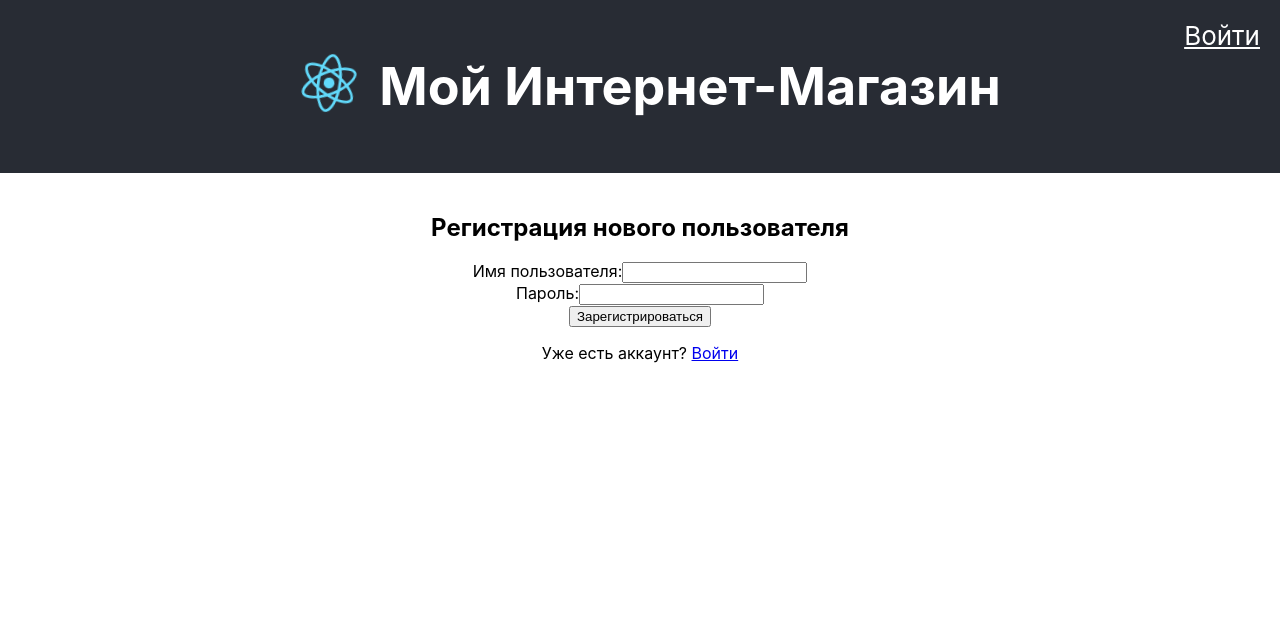
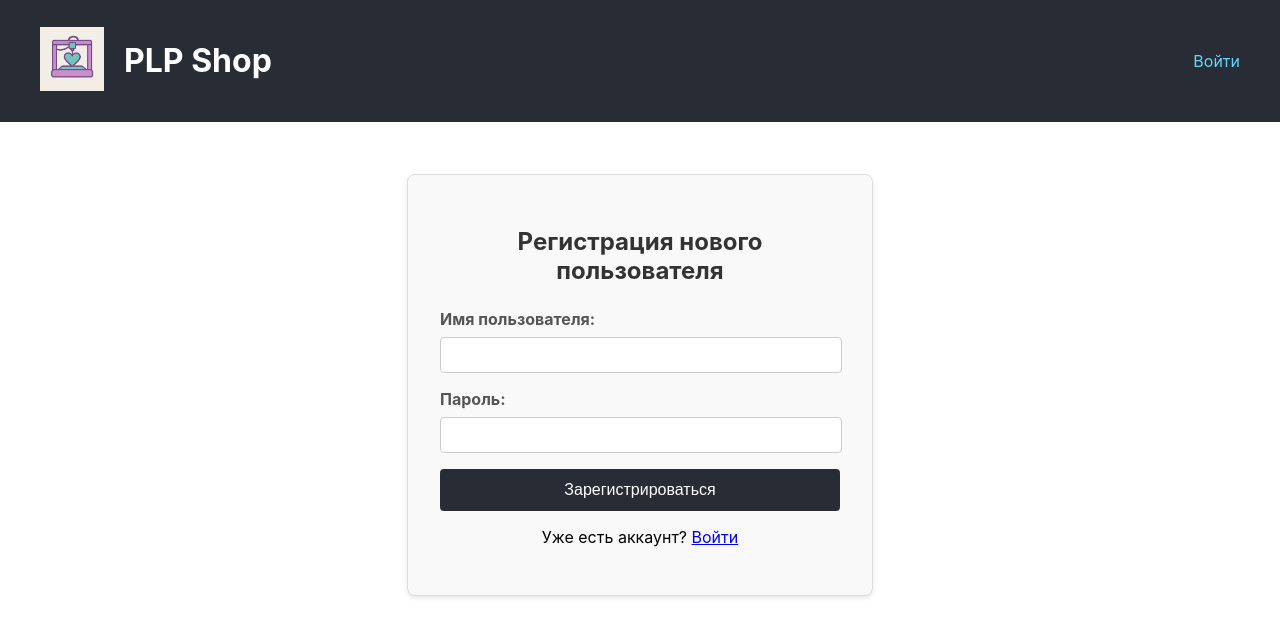
Before and after one commit to labaks/FilamentShop, a React (Create React App) app in the folder frontend/: page /register in a window 1280 px wide. Shown: the top 636 px of the page. Built offline with nearby package versions, Linux system fonts and the light colour scheme.

Commit message:
feat: refactor header and admin page styles; add new header component and update layout structure

```diff
--- a/frontend/src/App.css
+++ b/frontend/src/App.css
@@ -1,29 +1,6 @@
 .App {
   text-align: center;
 }
-
-.App-logo {
-  height: 10vmin;
-  pointer-events: none;
-}
-
-@media (prefers-reduced-motion: no-preference) {
-  .App-logo {
-    animation: App-logo-spin infinite 20s linear;
-  }
-}
-
-.App-header {
-  background-color: #282c34;
-  padding: 20px;
-  display: flex;
-  align-items: center;
-  justify-content: center;
-  font-size: calc(10px + 2vmin);
-  color: white;
-  position: relative;
-}
-
 .App-link {
   color: #61dafb;
 }
--- /dev/null
+++ b/frontend/src/components/Header.js
@@ -0,0 +1,25 @@
+import React from 'react';
+import { Link } from 'react-router-dom';
+import logo from '../logo.png';
+import styles from '../styles/Header.module.css';
+
+const Header = ({ user, onLogout }) => {
+    return (
+        <header className={styles.header}>
+            <div className={styles.logoContainer}>
+                <Link to="/">
+                    <img src={logo} className={styles.logo} alt="logo" />
+                </Link>
+                <Link to="/" className={styles.shopTitle}>
+                    <h1>PLP Shop</h1>
+                </Link>
+            </div>
+            <div className={styles.navContainer}>
+                {user ? (<span>Привет, {user.username}! <button onClick={onLogout} className={styles.logoutButton}>Выйти</button></span>) : (<Link to="/login" className={styles.navLink}>Войти</Link>)}
+                {user && user.role === 'admin' && (<Link to="/admin" className={styles.navLink}>Админ-панель</Link>)}
+            </div>
+        </header>
+    );
+};
+
+export default Header;
--- a/frontend/src/components/Layout.js
+++ b/frontend/src/components/Layout.js
@@ -1,7 +1,6 @@
 import React, { useState, useEffect } from 'react';
-import { Routes, Route, Link, useNavigate } from 'react-router-dom';
+import { Routes, Route, useNavigate } from 'react-router-dom';
 import { jwtDecode } from 'jwt-decode';
-import logo from '../logo.svg';
 
 import ProductPage from '../pages/ProductPage';
 import ProductListPage from '../pages/ProductListPage';
@@ -9,6 +8,7 @@ import AdminPage from '../pages/AdminPage';
 import LoginPage from '../pages/LoginPage';
 import RegisterPage from '../pages/RegisterPage';
 import ProtectedRoute from './ProtectedRoute';
+import Header from './Header';
 
 const Layout = () => {
   const [user, setUser] = useState(null);
@@ -38,14 +38,7 @@ const Layout = () => {
 
   return (
     <div className="App">
-      <header className="App-header">
-        <Link to="/"><img src={logo} className="App-logo" alt="logo" width="100" /></Link>
-        <Link to="/" style={{ textDecoration: 'none', color: 'inherit' }}><h1>Мой Интернет-Магазин</h1></Link>
-        <div style={{ position: 'absolute', top: '20px', right: '20px', color: 'white', display: 'flex', gap: '15px', alignItems: 'center' }}>
-          {user ? (<span>Привет, {user.username} <button onClick={handleLogout} style={{ marginLeft: '10px' }}>Выйти</button></span>) : (<Link to="/login" style={{ color: 'white' }}>Войти</Link>)}
-          {user && user.role === 'admin' && (<Link to="/admin" style={{ color: 'white' }}>Админ</Link>)}
-        </div>
-      </header>
+      <Header user={user} onLogout={handleLogout} />
       <main style={{ padding: '20px' }}>
         <Routes>
           <Route path="/" element={<ProductListPage />} />
--- a/frontend/src/pages/AdminPage.js
+++ b/frontend/src/pages/AdminPage.js
@@ -1,6 +1,8 @@
 import React, { useState, useEffect } from 'react';
 import axios from 'axios';
 import { useNavigate } from 'react-router-dom';
+
+import styles from '../styles/AdminPage.module.css';
 
 const API_URL = 'http://localhost:5000/api/products';
 
@@ -118,55 +120,49 @@ const AdminPage = () => {
         });
     };
 
-    const handleLogout = () => {
-        localStorage.removeItem('token');
-        navigate('/login');
-    };
-
     if (loading) return <div>Загрузка...</div>;
     if (error) return <div style={{ color: 'red' }}>{error}</div>;
 
     return (
-        <div>
-            <div style={{ display: 'flex', justifyContent: 'space-between', alignItems: 'center' }}>
+        <div className={styles.adminContainer}>
+            <div className={styles.header}>
                 <h1>Панель администратора</h1>
-                <button onClick={handleLogout}>Выйти</button>
             </div>
 
             {/* Форма для добавления/редактирования */}
-            <form onSubmit={handleSubmit} style={{ marginBottom: '2rem', border: '1px solid #ccc', padding: '1rem' }}>
+            <form onSubmit={handleSubmit} className={styles.form}>
                 <h3>{isEditing ? 'Редактировать товар' : 'Добавить новый товар'}</h3>
                 <input type="text" name="name" value={formData.name} onChange={handleInputChange} placeholder="Название товара" required />
                 <input type="number" name="price" value={formData.price} onChange={handleInputChange} placeholder="Цена" required step="0.01" />
                 <input type="number" name="stock" value={formData.stock} onChange={handleInputChange} placeholder="Количество на складе" required />
                 <textarea name="description" value={formData.description} onChange={handleInputChange} placeholder="Описание"></textarea>
                 <input type="text" name="imageUrl" value={formData.imageUrl} onChange={handleInputChange} placeholder="URL изображения" />
-                <button type="submit">{isEditing ? 'Сохранить изменения' : 'Добавить товар'}</button>
-                {isEditing && <button type="button" onClick={resetForm}>Отмена</button>}
+                <button type="submit" className={styles.submitButton}>{isEditing ? 'Сохранить изменения' : 'Добавить товар'}</button>
+                {isEditing && <button type="button" onClick={resetForm} className={styles.cancelButton}>Отмена</button>}
             </form>
 
             {/* Список товаров */}
             <h2>Список товаров</h2>
-            <table style={{ width: '100%', borderCollapse: 'collapse' }}>
+            <table className={styles.table}>
                 <thead>
                     <tr>
-                        <th style={{ border: '1px solid #ddd', padding: '8px' }}>ID</th>
-                        <th style={{ border: '1px solid #ddd', padding: '8px' }}>Название</th>
-                        <th style={{ border: '1px solid #ddd', padding: '8px' }}>Цена</th>
-                        <th style={{ border: '1px solid #ddd', padding: '8px' }}>На складе</th>
-                        <th style={{ border: '1px solid #ddd', padding: '8px' }}>Действия</th>
+                        <th>ID</th>
+                        <th>Название</th>
+                        <th>Цена</th>
+                        <th>На складе</th>
+                        <th>Действия</th>
                     </tr>
                 </thead>
                 <tbody>
                     {products.map((product) => (
                         <tr key={product.id}>
-                            <td style={{ border: '1px solid #ddd', padding: '8px' }}>{product.id}</td>
-                            <td style={{ border: '1px solid #ddd', padding: '8px' }}>{product.name}</td>
-                            <td style={{ border: '1px solid #ddd', padding: '8px' }}>{product.price}</td>
-                            <td style={{ border: '1px solid #ddd', padding: '8px' }}>{product.stock}</td>
-                            <td style={{ border: '1px solid #ddd', padding: '8px' }}>
+                            <td>{product.id}</td>
+                            <td>{product.name}</td>
+                            <td>{product.price}</td>
+                            <td>{product.stock}</td>
+                            <td className={styles.actions}>
                                 <button onClick={() => handleEdit(product)}>Редактировать</button>
-                                <button onClick={() => handleDelete(product.id)} style={{ marginLeft: '8px' }}>Удалить</button>
+                                <button onClick={() => handleDelete(product.id)} className={styles.deleteButton}>Удалить</button>
                             </td>
                         </tr>
                     ))}
--- a/frontend/src/pages/LoginPage.js
+++ b/frontend/src/pages/LoginPage.js
@@ -2,6 +2,8 @@ import React, { useState } from 'react';
 import axios from 'axios';
 import { useNavigate, Link } from 'react-router-dom';
 import { jwtDecode } from 'jwt-decode';
+
+import styles from '../styles/AuthForm.module.css'; // Используем общий модуль
 
 const LoginPage = ({ onLogin }) => {
     const [username, setUsername] = useState('');
@@ -36,21 +38,21 @@ const LoginPage = ({ onLogin }) => {
     };
 
     return (
-        <div>
-            <h2>Вход для администратора</h2>
+        <div className={styles.formContainer}> {/* Используем класс из общего модуля */}
+            <h2>Вход</h2>
             <form onSubmit={handleLogin}>
-                <div>
+                <div className={styles.formGroup}> {/* Используем класс из общего модуля */}
                     <label>Имя пользователя:</label>
                     <input type="text" value={username} onChange={(e) => setUsername(e.target.value)} required />
                 </div>
-                <div>
+                <div className={styles.formGroup}> {/* Используем класс из общего модуля */}
                     <label>Пароль:</label>
                     <input type="password" value={password} onChange={(e) => setPassword(e.target.value)} required />
                 </div>
-                {error && <p style={{ color: 'red' }}>{error}</p>}
-                <button type="submit">Войти</button>
+                {error && <p className={styles.errorMessage}>{error}</p>} {/* Используем класс из общего модуля */}
+                <button type="submit" className={styles.formButton}>Войти</button> {/* Используем класс из общего модуля */}
             </form>
-            <p>Нет аккаунта? <Link to="/register">Зарегистрируйтесь</Link></p>
+            <p className={styles.formLink}>Нет аккаунта? <Link to="/register">Зарегистрируйтесь</Link></p> {/* Используем класс из общего модуля */}
         </div>
     );
 };
--- a/frontend/src/pages/ProductListPage.js
+++ b/frontend/src/pages/ProductListPage.js
@@ -45,7 +45,7 @@ const ProductListPage = () => {
                             <div style={{ border: '1px solid #ccc', padding: '16px', borderRadius: '8px', width: '200px', cursor: 'pointer' }}>
                                 <img src={product.imageUrl || 'https://via.placeholder.com/150'} alt={product.name} style={{ width: '100%', height: '150px', objectFit: 'cover' }} />
                                 <h3>{product.name}</h3>
-                                <p>Цена: {product.price} руб.</p>
+                                <p>Цена: {product.price} лв.</p>
                                 <p>В наличии: {product.stock} шт.</p>
                             </div>
                         </Link>
--- a/frontend/src/pages/ProductPage.js
+++ b/frontend/src/pages/ProductPage.js
@@ -44,7 +44,7 @@ const ProductPage = () => {
         <div className="product-page">
             <h1>{product.name}</h1>
             <img src={product.imageUrl || 'https://via.placeholder.com/400'} alt={product.name} style={{ maxWidth: '400px', borderRadius: '8px' }} />
-            <p><strong>Цена:</strong> {product.price} руб.</p>
+            <p><strong>Цена:</strong> {product.price} лв.</p>
             <p><strong>В наличии:</strong> {product.stock} шт.</p>
             <p>{product.description}</p>
             {/* TODO: Добавить кнопку "Добавить в корзину" */}
--- a/frontend/src/pages/RegisterPage.js
+++ b/frontend/src/pages/RegisterPage.js
@@ -2,7 +2,10 @@ import React, { useState } from 'react';
 import axios from 'axios';
 import { useNavigate, Link } from 'react-router-dom';
 
+import styles from '../styles/AuthForm.module.css';
+
 const RegisterPage = () => {
+    // Импортируем общий модуль стилей
     const [username, setUsername] = useState('');
     const [password, setPassword] = useState('');
     const [error, setError] = useState('');
@@ -35,22 +38,22 @@ const RegisterPage = () => {
     };
 
     return (
-        <div>
+        <div className={styles.formContainer}> {/* Используем класс из общего модуля */}
             <h2>Регистрация нового пользователя</h2>
             <form onSubmit={handleRegister}>
-                <div>
+                <div className={styles.formGroup}> {/* Используем класс из общего модуля */}
                     <label>Имя пользователя:</label>
                     <input type="text" value={username} onChange={(e) => setUsername(e.target.value)} required />
                 </div>
-                <div>
+                <div className={styles.formGroup}> {/* Используем класс из общего модуля */}
                     <label>Пароль:</label>
                     <input type="password" value={password} onChange={(e) => setPassword(e.target.value)} required />
                 </div>
-                {error && <p style={{ color: 'red' }}>{error}</p>}
-                {success && <p style={{ color: 'green' }}>{success}</p>}
-                <button type="submit">Зарегистрироваться</button>
+                {error && <p className={styles.errorMessage}>{error}</p>} {/* Используем класс из общего модуля */}
+                {success && <p className={styles.successMessage}>{success}</p>} {/* Используем класс из общего модуля */}
+                <button type="submit" className={styles.formButton}>Зарегистрироваться</button> {/* Используем класс из общего модуля */}
             </form>
-            <p>Уже есть аккаунт? <Link to="/login">Войти</Link></p>
+            <p className={styles.formLink}>Уже есть аккаунт? <Link to="/login">Войти</Link></p> {/* Используем класс из общего модуля */}
         </div>
     );
 };
--- /dev/null
+++ b/frontend/src/styles/AdminPage.module.css
@@ -0,0 +1,78 @@
+.adminContainer {
+    max-width: 1200px;
+    margin: 0 auto;
+}
+
+.header {
+    display: flex;
+    justify-content: space-between;
+    align-items: center;
+    margin-bottom: 2rem;
+}
+
+.form {
+    margin-bottom: 2rem;
+    border: 1px solid #ccc;
+    padding: 1.5rem;
+    border-radius: 8px;
+    display: flex;
+    flex-direction: column;
+    gap: 1rem;
+}
+
+.form input,
+.form textarea {
+    width: 100%;
+    padding: 0.5rem;
+    border: 1px solid #ccc;
+    border-radius: 4px;
+}
+
+.form button {
+    padding: 0.75rem;
+    border: none;
+    border-radius: 4px;
+    cursor: pointer;
+    font-size: 1rem;
+}
+
+.submitButton {
+    background-color: #28a745;
+    color: white;
+}
+
+.cancelButton {
+    background-color: #6c757d;
+    color: white;
+    margin-left: 10px;
+}
+
+.table {
+    width: 100%;
+    border-collapse: collapse;
+}
+
+.table th,
+.table td {
+    border: 1px solid #ddd;
+    padding: 12px;
+    text-align: left;
+}
+
+.table th {
+    background-color: #f2f2f2;
+}
+
+.actions button {
+    margin-right: 8px;
+    padding: 5px 10px;
+    cursor: pointer;
+    border: 1px solid #ccc;
+    border-radius: 4px;
+}
+
+.deleteButton {
+    background-color: #dc3545;
+    color: white;
+    border-color: #dc3545;
+}
--- /dev/null
+++ b/frontend/src/styles/AuthForm.module.css
@@ -0,0 +1,70 @@
+.formContainer {
+    max-width: 400px;
+    margin: 2rem auto;
+    padding: 2rem;
+    border: 1px solid #ddd;
+    border-radius: 8px;
+    background-color: #f9f9f9;
+    box-shadow: 0 2px 4px rgba(0, 0, 0, 0.1);
+}
+
+.formContainer h2 {
+    text-align: center;
+    margin-bottom: 1.5rem;
+    color: #333;
+}
+
+.formGroup {
+    margin-bottom: 1rem;
+}
+
+.formGroup label {
+    display: block;
+    margin-bottom: 0.5rem;
+    text-align: left;
+    font-weight: bold;
+    color: #555;
+}
+
+.formGroup input {
+    width: calc(100% - 1rem); /* Учитываем padding */
+    padding: 0.5rem;
+    border: 1px solid #ccc;
+    border-radius: 4px;
+    font-size: 1rem;
+}
+
+.formButton {
+    width: 100%;
+    padding: 0.75rem;
+    border: none;
+    border-radius: 4px;
+    background-color: #282c34;
+    color: white;
+    font-size: 1rem;
+    cursor: pointer;
+    transition: background-color 0.3s ease;
+}
+
+.formButton:hover {
+    background-color: #444;
+}
+
+.formLink {
+    text-align: center;
+    margin-top: 1rem;
+}
+
+.errorMessage {
+    color: #d93025;
+    margin-bottom: 1rem;
+    text-align: center;
+    font-size: 0.9rem;
+}
+
+.successMessage {
+    color: #28a745;
+    margin-bottom: 1rem;
+    text-align: center;
+    font-size: 0.9rem;
+}
--- /dev/null
+++ b/frontend/src/styles/Header.module.css
@@ -0,0 +1,47 @@
+.header {
+    background-color: #282c34;
+    padding: 20px 40px;
+    display: flex;
+    align-items: center;
+    justify-content: space-between; /* Распределяем элементы по краям */
+    color: white;
+    position: relative;
+}
+
+.logoContainer {
+    display: flex;
+    align-items: center;
+    gap: 20px;
+}
+
+.logo {
+    height: 8vmin;
+    pointer-events: none;
+}
+
+.shopTitle {
+    font-size: 1rem;
+    text-decoration: none;
+    color: inherit;
+}
+
+.navContainer {
+    display: flex;
+    gap: 20px;
+    align-items: center;
+}
+
+.navLink {
+    color: #61dafb;
+    text-decoration: none;
+}
+
+.logoutButton {
+    background-color: #61dafb;
+    color: #282c34;
+    border: none;
+    padding: 8px 12px;
+    border-radius: 4px;
+    cursor: pointer;
+    font-weight: bold;
+}
--- /dev/null
+++ b/frontend/src/styles/LoginPage.module.css
@@ -0,0 +1,2 @@
+/* Этот файл может быть использован для стилей, специфичных только для страницы логина */
+/* Общие стили форм теперь находятся в AuthForm.module.css */
```
Also changed, not shown: frontend/src/logo.png (added), frontend/src/logo.svg (deleted).
